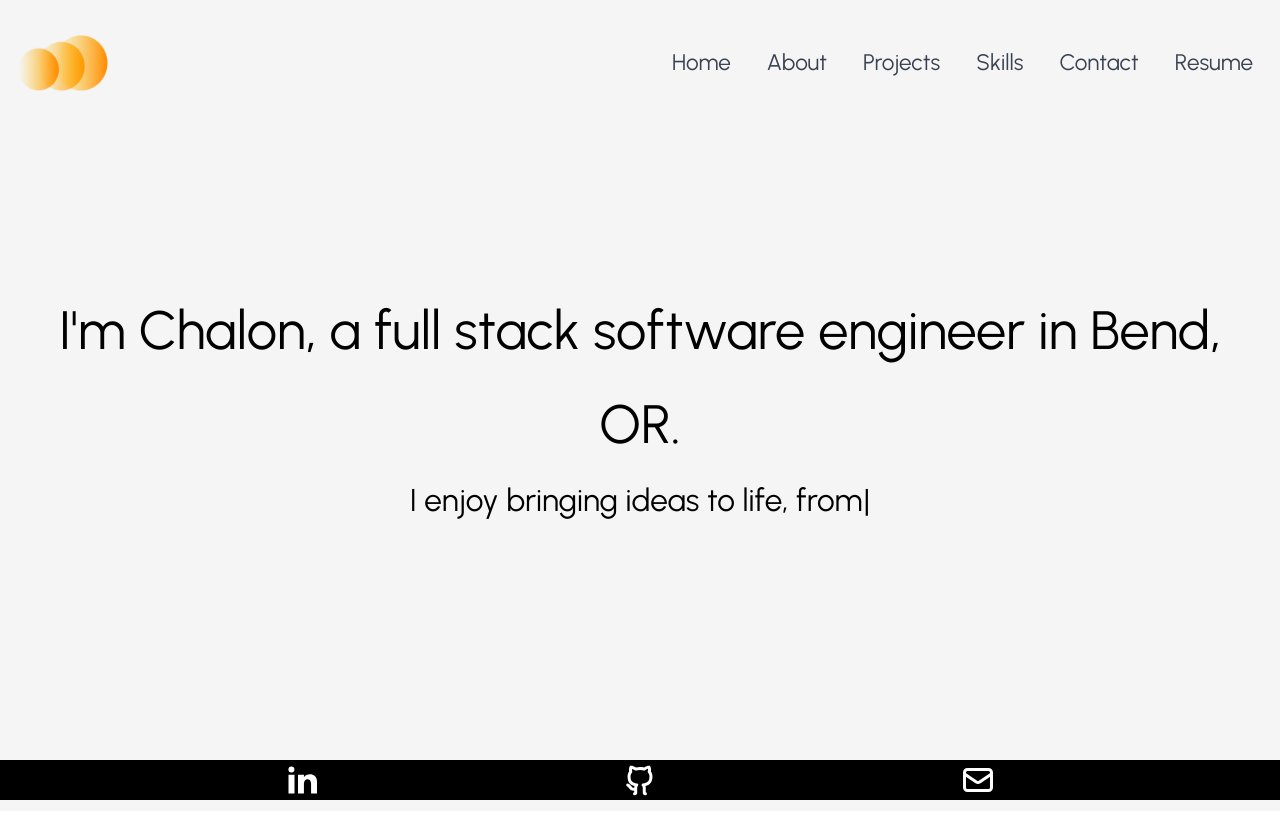
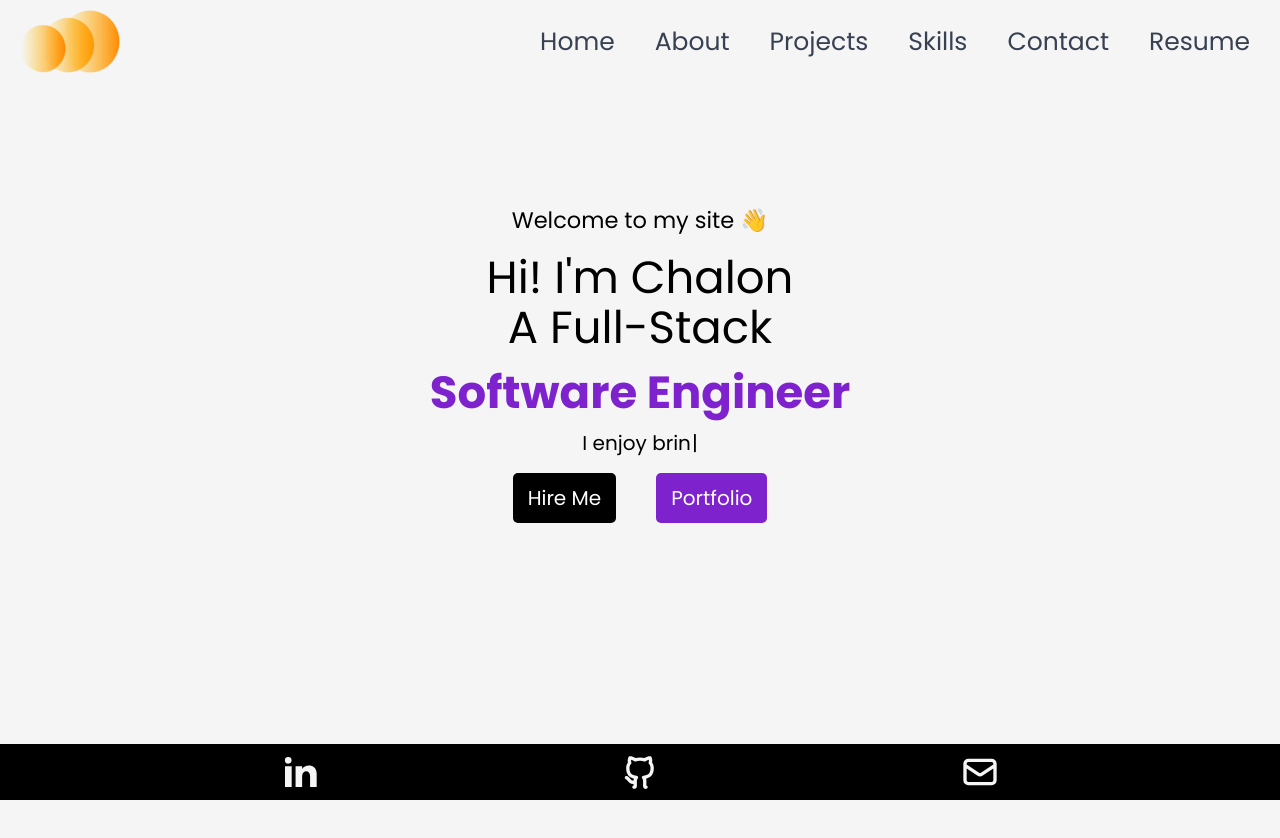
Before and after one commit to chalonlubin/chalonlubin.com, a React (Create React App) app: page / in a window 1280 px wide. Shown: the top 838 px of the page. Before the commit the page ends 811 px from the top, so only its background shows below. Built offline with nearby package versions, Linux system fonts and the light colour scheme.

Commit message:
style and update scss files for Home

```diff
--- a/src/App.js
+++ b/src/App.js
@@ -10,7 +10,7 @@ import "./sass/App.scss";
 
 function App() {
   return (
-    <div className="App">
+    <>
       <BrowserRouter>
         <ToastContainer
           position="bottom-left"
@@ -28,7 +28,7 @@ function App() {
         <RouteList />
         <Footer />
       </BrowserRouter>
-    </div>
+    </>
   );
 }
 
--- a/src/routes/Home.js
+++ b/src/routes/Home.js
@@ -1,44 +1,48 @@
+import React from "react";
 import "../sass/Home.scss";
 import Typewriter from "typewriter-effect";
 
-/** Home: Root / landing page.
- *
- *  Props: none
- *  State: word
- *
- * App --> RouteList --> Home
- */
 function Home() {
   return (
-    <div className="home">
-      <div className="home-container">
-        <h1 className="logo">
-          I'm{" "}
-          <b>
-            C<span>ha</span>l<span>o</span>n,
-          </b>{" "}
-          a full stack{" "}
-          <b>
-            s<span>o</span>f<span>twa</span>re<span> eng</span>in<span>ee</span>
-            r
-          </b>{" "}
-          in Bend, OR.
+    <div className="home flex flex-wrap items-center justify-center h-screen w-full">
+      <div
+        className="home-container text-center p-5 mb-44
+      min-w-min"
+      >
+        <p className="home-basic text-lg mb-3"> Welcome to my site 👋</p>
+        <h1 className="home-hero text-4xl mb-3">
+          Hi! I'm Chalon
+          <br />
+          A Full-Stack
         </h1>
-        <div id="typewriter">
+
+        <h2 className="home-engineer text-4xl mb-3 text-purple-700 font-bold">
+          Software Engineer
+        </h2>
+
+        <h2>
           <Typewriter
             options={{
               strings: [
                 "I enjoy bringing ideas to life, from concept to product.",
-                "I value forward momentum equally as much as learning from failures. ",
+                "I value forward momentum equally as much as learning from failures.",
                 "I love building, both virtually and physically.",
               ],
               autoStart: true,
               loop: true,
-              pauseFor: 1500,
-              delay: 35,
-              deleteSpeed: 45,
+              pauseFor: 2000,
+              delay: 30,
+              deleteSpeed: 30,
             }}
           />
+        </h2>
+        <div>
+          <button className="bg-black text-white rounded p-3 m-4">
+            Hire Me
+          </button>
+          <button className="bg-purple-700 text-white rounded p-3 m-4">
+            Portfolio
+          </button>
         </div>
       </div>
     </div>
--- a/src/sass/App.scss
+++ b/src/sass/App.scss
@@ -1,7 +1,6 @@
 @import "_variables.scss";
 
 /* Boiler-plate settings to normalize browser views */
-
 html,
 body,
 div,
@@ -103,9 +102,6 @@ nav,
 section {
   display: block;
 }
-body {
-  line-height: 1;
-}
 ol,
 ul {
   list-style: none;
@@ -137,36 +133,28 @@ select {
 }
 * {
   box-sizing: border-box;
-  -webkit-font-smoothing: antialiased; // Correct the property name
+  -webkit-font-smoothing: antialiased;
   -moz-osx-font-smoothing: grayscale;
   text-rendering: optimizeLegibility;
 }
 
-/* Broad HTML & body / app container styling */
-
+/* Broad HTML & body / App container styling */
 html {
   margin: 0px;
   padding: 0px;
-  font-size: 18px;
-  @media screen and (max-width: 780px) {
+  font-size: 20px;
+  @media screen and (max-width: 1007px) {
+    font-size: 16px;
+  }
+  @media screen and (max-width: 640px) {
     font-size: 14px;
   }
-
-}
-
   body {
-  padding: 2% 0px 2% 0px;
-  line-height: 1.75;
+    padding: auto;
+    line-height: 1;
     background-color: whitesmoke;
     background-size: cover;
     color: black;
-  background-attachment: fixed;
-  background-position: center;
-  background-repeat: no-repeat;
     font-family: $para-font;
   }
-.App {
-  min-height: 95vh;
-  min-width: 95vw;
-  overflow: none;
 }
--- a/src/sass/Footer.scss
+++ b/src/sass/Footer.scss
@@ -4,7 +4,7 @@
   position: fixed;
   bottom: 0;
   width: 100vw;
-  height: 5%;
+  height: 7%;
   background-color: black;
   display: flex;
 }
@@ -13,7 +13,7 @@
   display: flex;
   align-items: center;
   justify-content: space-evenly;
-  color: white;
+  color: whitesmoke;
   a {
     gap: 0 1rem 0 1rem;
   }
--- a/src/sass/Home.scss
+++ b/src/sass/Home.scss
@@ -2,23 +2,23 @@
 
 /* Hero/Homepage styling */
 
-.home {
-  height: 70vh;
-  display: flex;
-  text-align: center;
-  align-items: center;
-  justify-content: center;
-  padding: 2%;
-  margin: 2%;
-  color: black;
-  p {
-    font-size: 1.5rem;
-    font-weight: bold;
-  }
-  h1 {
-    font-size: 3rem;
-  }
-  #typewriter {
-    font-size: 1.75rem;
-  }
-}
+// .home {
+//   width: 95vw;
+//   height: 95vh;
+//   // height: 70vh;
+//   // display: flex;
+//   // // text-align: center;
+//   // // align-items: center;
+//   // // justify-content: center;
+//   // padding: 2%;
+//   // margin: 2%;
+//   // color: black;
+//   // p {
+//   //   font-size: 1.5rem;
+//   //   font-weight: bold;
+//   // }
+//   // h1 {
+//   //   font-size: 3rem;
+//   // }
+
+// }
--- a/src/sass/_variables.scss
+++ b/src/sass/_variables.scss
@@ -1,10 +1,11 @@
-@import url("https://fonts.googleapis.com/css2?family=Lobster+Two:wght@400;700&family=Montserrat:wght@400;600&family=Urbanist:wght@400;600&display=swap");
+@import url('https://fonts.googleapis.com/css2?family=Bitter:wght@400;700&family=Poppins:wght@300;400;500;600;700;900&display=swap');
 
-$color-red: rgb(248, 55, 55);
-$color-teal: rgb(68, 246, 234);
+// font-family: 'Bitter', serif;
+// font-family: 'Poppins', sans-serif;
+
 $color-grey: #131313;
-$heading-font: "Urbanist", sans-serif;
-$para-font: "Urbanist", sans-serif;
+$heading-font: 'Bitter', serif;
+$para-font: 'Poppins', sans-serif;
 $sub-font: "Montserrat", sans-serif;
 
 @mixin center-content() {
```
Also changed, not shown: src/sass/Navbar.scss (deleted, +0 -82 lines). Lines whose indentation alone changed are shown as unchanged.
